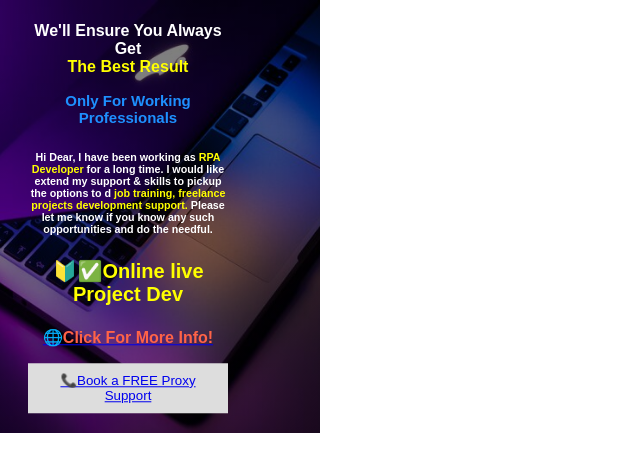
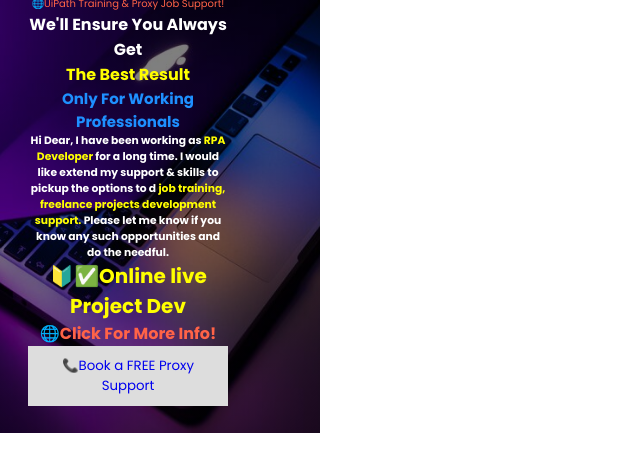
Before and after one commit to pkm141194/uipath, a plain HTML site: page index.html in a window 1280 px wide. Shown: the whole page, without its empty margins (0-640 px from the left). Drawn offline with nearby package versions, Linux system fonts and the light colour scheme; files that its build step writes are made by us from their sources.

Commit message:
Update index.html

```diff
--- a/index.html
+++ b/index.html
@@ -1,7 +1,29 @@
 <!DOCTYPE html>
-<html>
-<head>
-<meta name="viewport" content="width=device-width, initial-scale=1">
+<html lang="en">
+  <head>
+    <title>📒UiPath Training</title>
+    <meta charset="utf-8">
+    <meta name="viewport" content="width=device-width, initial-scale=1, shrink-to-fit=no">
+
+    <link href="https://fonts.googleapis.com/css?family=Poppins:100,200,300,400,500,600,700,800,900" rel="stylesheet">
+
+    <link rel="stylesheet" href="css/open-iconic-bootstrap.min.css">
+    <link rel="stylesheet" href="css/animate.css">
+
+    <link rel="stylesheet" href="css/owl.carousel.min.css">
+    <link rel="stylesheet" href="css/owl.theme.default.min.css">
+    <link rel="stylesheet" href="css/magnific-popup.css">
+
+    <link rel="stylesheet" href="css/aos.css">
+
+    <link rel="stylesheet" href="css/ionicons.min.css">
+
+    <link rel="stylesheet" href="css/flaticon.css">
+    <link rel="stylesheet" href="css/icomoon.css">
+    <link rel="stylesheet" href="css/style.css">
+
+
+
 <style>
 body, html {
   height: 95%;
@@ -47,7 +69,7 @@
 
 </style>
 </head>
-<body>
+<body data-spy="scroll" data-target=".site-navbar-target" data-offset="300">
 
 <div class="hero-image">
 
```
